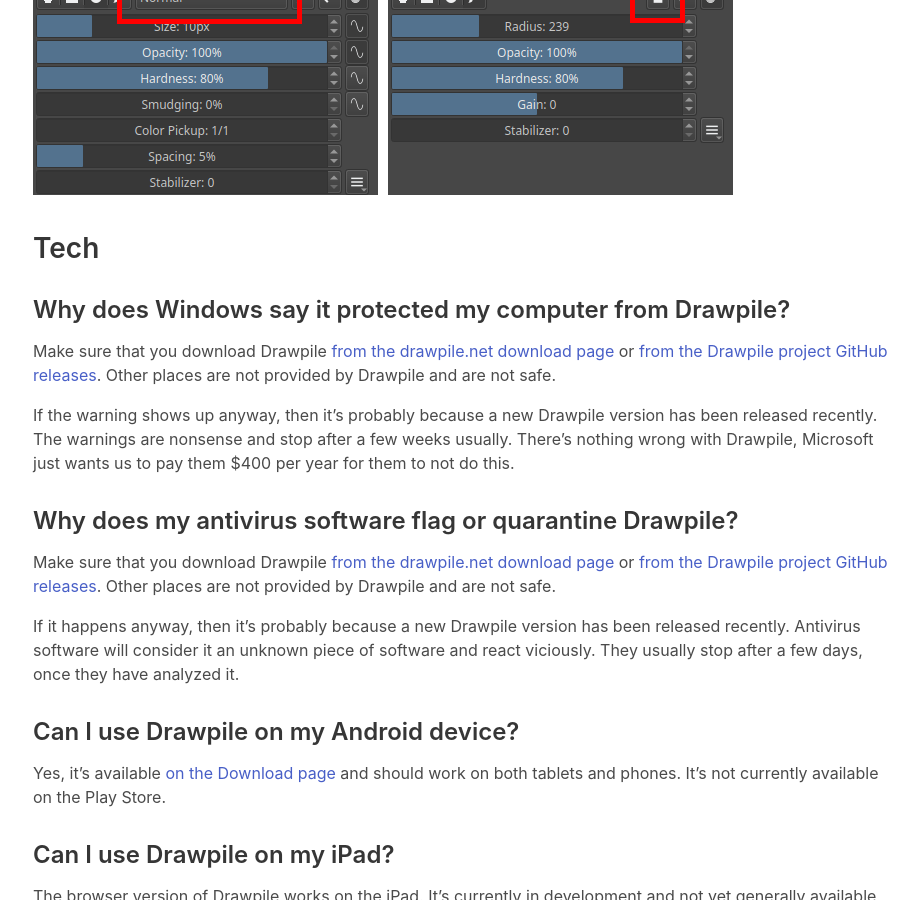
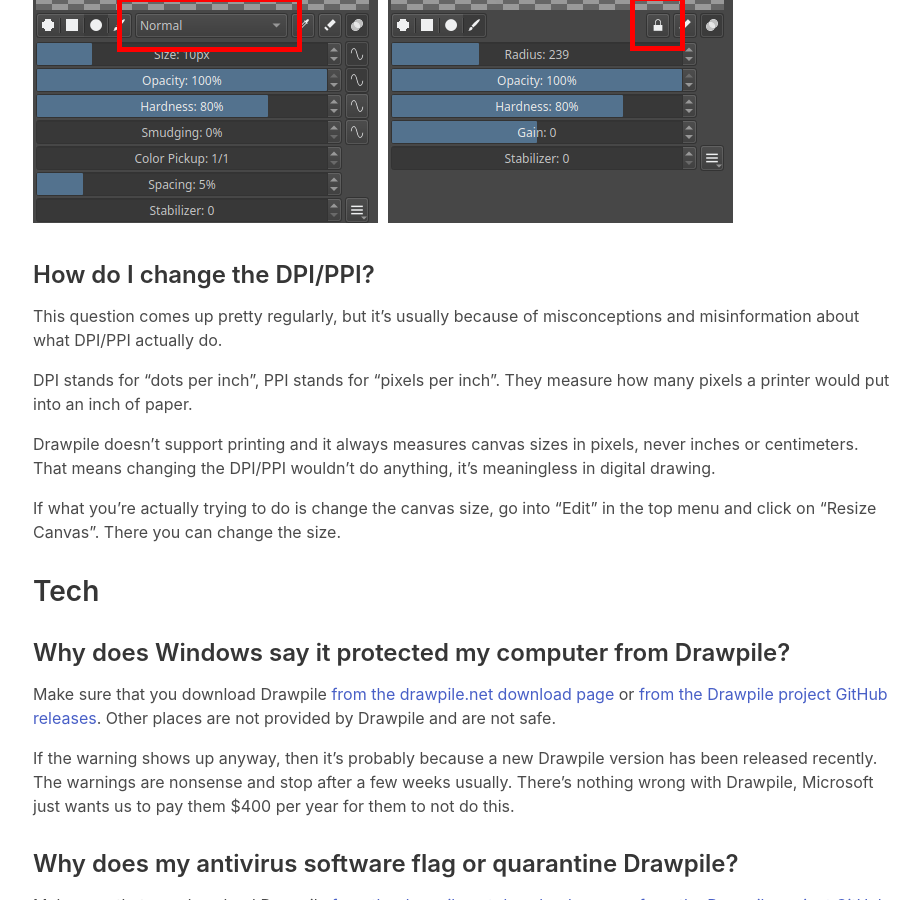
Before and after one commit to drawpile/drawpile.github.io, a Jekyll site: the page built from help/common/faq.markdown, in a window 1280 px wide and 900 px high, scrolled down 7051 px. Shown: the whole window, without its empty margins (31-951 px from the left). Built offline with Jekyll 4.4.1, drawn with Linux system fonts in a browser that asks for light colours; some of the changed text lies outside the part shown.

Commit message:
Add an FAQ section about changing DPI/PPI
Because it comes up regularly because of misinformation about what it
does.

```diff
--- a/help/common/faq.markdown
+++ b/help/common/faq.markdown
@@ -114,6 +114,16 @@
 
 ![Recolor mode on brushes]({{ "/assets/img/help/recolor.webp" | relative_url }})
 
+### How do I change the DPI/PPI?
+
+This question comes up pretty regularly, but it's usually because of misconceptions and misinformation about what DPI/PPI actually do.
+
+DPI stands for "dots per inch", PPI stands for "pixels per inch". They measure how many pixels a printer would put into an inch of paper.
+
+Drawpile doesn't support printing and it always measures canvas sizes in pixels, never inches or centimeters. That means changing the DPI/PPI wouldn't do anything, it's meaningless in digital drawing.
+
+If what you're actually trying to do is change the canvas size, go into "Edit" in the top menu and click on "Resize Canvas". There you can change the size.
+
 
 ## Tech
 
```
